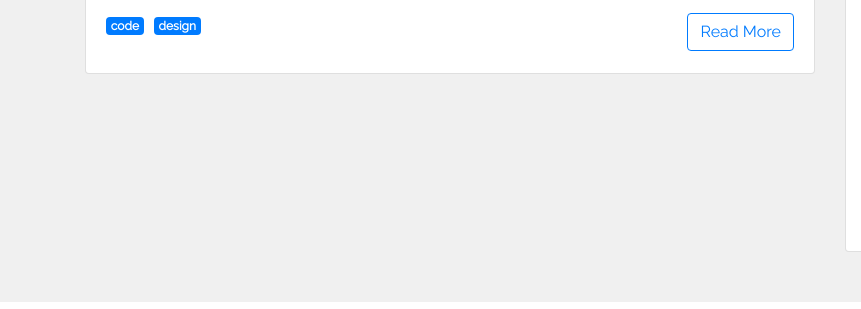
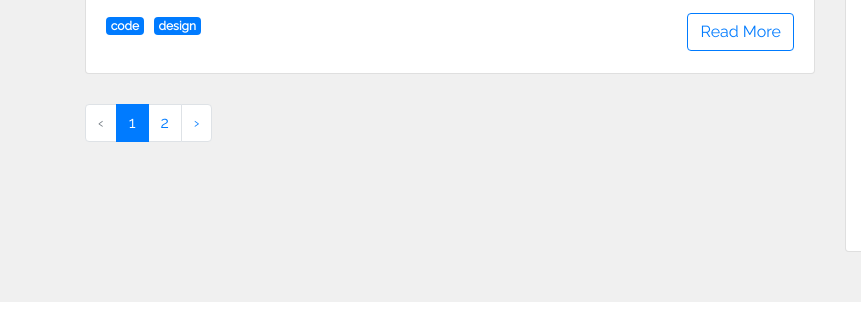
Before and after one commit to kemalkaancetindag/ExBlog, a Gatsby site: page / in a window 1280 px wide. Shown: the part 1303-1612 px from the top of the page, 0-861 px from the left. Built offline with nearby package versions, Linux system fonts and the light colour scheme; Gatsby itself is replaced by a stand-in of ours.

Commit message:
Last Commit We Are Done

```diff
--- a/gatsby-node.js
+++ b/gatsby-node.js
@@ -113,6 +113,7 @@
           limit: postsPerPage,
           skip: index * postsPerPage,
           currentPage,
+          numberOfPages,
         },
       })
     })
--- a/src/components/PaginationLinks.js
+++ b/src/components/PaginationLinks.js
@@ -0,0 +1,52 @@
+import React from "react"
+import { Pagination, PaginationItem, PaginationLink } from "reactstrap"
+
+const PaginationLinks = ({ currentPage, numberOfPages }) => {
+  const isFirst = currentPage === 1
+  const isLast = currentPage === numberOfPages
+  const previousPage =
+    currentPage - 1 === 1 ? "/" : "/page/" + (currentPage - 1).toString()
+  const nextPage = "/page/" + (currentPage + 1).toString()
+
+  return (
+    <Pagination aria-label="Page Navigation">
+      {isFirst ? (
+        <PaginationItem disabled>
+          <PaginationLink previous href="/" />
+        </PaginationItem>
+      ) : (
+        <PaginationItem>
+          <PaginationLink previous href={previousPage} />
+        </PaginationItem>
+      )}
+
+      {Array.from({ length: numberOfPages }, (_, i) =>
+        currentPage === i + 1 ? (
+          <PaginationItem active key={`page-number${i + 1}`}>
+            <PaginationLink href={`/${i === 0 ? "" : "page/" + (i + 1)}`}>
+              {i + 1}
+            </PaginationLink>
+          </PaginationItem>
+        ) : (
+          <PaginationItem key={`page-number${i + 1}`}>
+            <PaginationLink href={`/${i === 0 ? "" : "page/" + (i + 1)}`}>
+              {i + 1}
+            </PaginationLink>
+          </PaginationItem>
+        )
+      )}
+
+      {isLast ? (
+        <PaginationItem disabled>
+          <PaginationLink next href={nextPage} />
+        </PaginationItem>
+      ) : (
+        <PaginationItem>
+          <PaginationLink next href={nextPage} />
+        </PaginationItem>
+      )}
+    </Pagination>
+  )
+}
+
+export default PaginationLinks
--- a/src/components/header.js
+++ b/src/components/header.js
@@ -34,7 +34,7 @@
           <Collapse isOpen={this.state.isOpen} navbar>
             <Nav className="ml-auto" navbar>
               <NavItem>
-                <NavLink href="/team">Components</NavLink>
+                <NavLink href="/team">Team</NavLink>
               </NavItem>
               <NavItem>
                 <NavLink href="/tags">Tags</NavLink>
--- a/src/pages/index.js
+++ b/src/pages/index.js
@@ -3,13 +3,20 @@
 import Layout from "../components/layout"
 import SEO from "../components/seo"
 import Post from "../components/Post"
+import PaginationLinks from "../components/PaginationLinks"
 
-const IndexPage = () => (
+const IndexPage = () => {
+  const postPerPage = 2
+  let numberOfPages
+  return (
     <Layout pageTitle="ExBlog">
       <SEO title="Home" />
       <StaticQuery
         query={indexQuery}
         render={data => {
+          numberOfPages = Math.ceil(
+            data.allMarkdownRemark.totalCount / postPerPage
+          )
           return (
             <div>
               {data.allMarkdownRemark.edges.map(({ node }) => (
@@ -24,12 +31,14 @@
                   tags={node.frontmatter.tags}
                 />
               ))}
+              <PaginationLinks currentPage={1} numberOfPages={numberOfPages} />
             </div>
           )
         }}
       />
     </Layout>
   )
+}
 
 const indexQuery = graphql`
   query {
@@ -37,6 +46,7 @@
       sort: { fields: [frontmatter___date], order: DESC }
       limit: 2
     ) {
+      totalCount
       edges {
         node {
           id
```
Also changed, not shown: src/templates/post-list.js (+6 -1 lines). Lines whose indentation alone changed are shown as unchanged.
